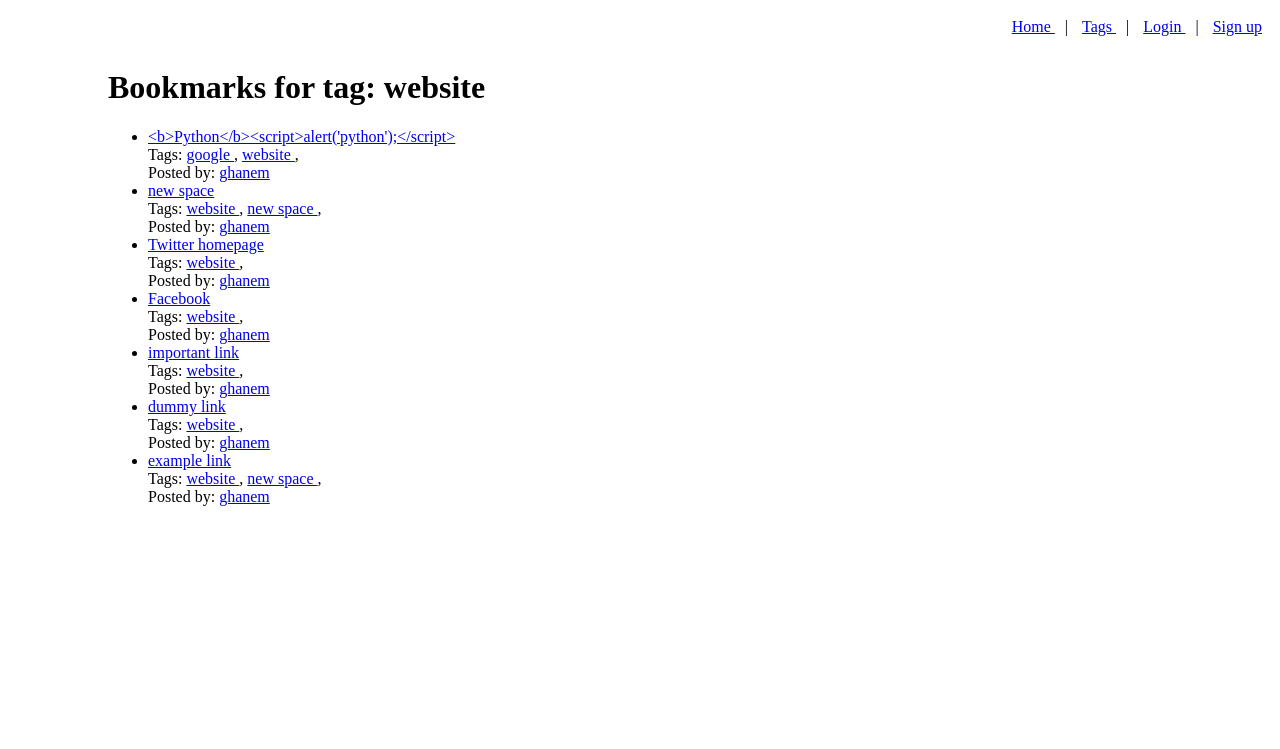
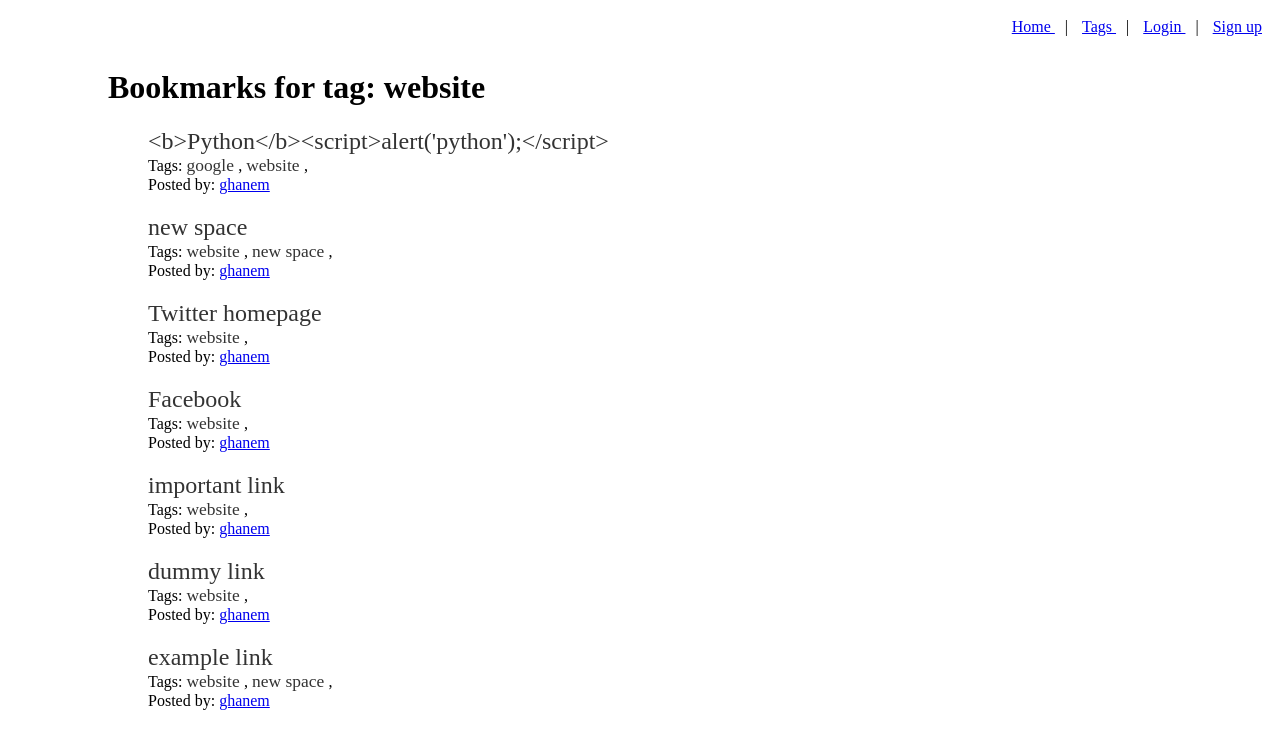
Before and after one commit to ghanemite/digbook, a Django app: page /tag/10/ in a window 1280 px wide. Shown: the top 749 px of the page. Run offline with Django 3.2, Linux system fonts and the light colour scheme; data comes from the database, SQL or seed files in the repository; both versions use the stored data as it was after the commit.

Commit message:
Tag cloud and some CSS

```diff
--- a/src/bookmarks/templates/bookmarks/bookmark_list.html
+++ b/src/bookmarks/templates/bookmarks/bookmark_list.html
@@ -1,7 +1,7 @@
 {% if bookmarks %}
 <ul class="bookmarks">
     {% for bookmark in bookmarks %}
-    <li>
+    <li class="bookmark">
         <a target="_blank" href="{{bookmark.link.url}}" class="title">
             {{bookmark.title}}
         </a> <br>
@@ -10,7 +10,7 @@
         {% if bookmark.tags.all %}
         <ul class="tags">
             {% for tag in bookmark.tags.all %}
-            <li>
+            <li class="tag-name">
                 <a href="{% url 'tag_page' tag.pk %}">
                     {{tag.name}}
                 </a>
--- a/src/static/css/main.css
+++ b/src/static/css/main.css
@@ -1,3 +1,7 @@
+ul li {
+    list-style: none;
+}
+
 #nav {
     float: right;
     padding-top: 10px;
@@ -35,6 +39,10 @@ ul.tags, ul.tags li {
     padding: 0;
 }
 
+ul.tags {
+    margin-top: 15px;
+}
+
 #tag-cloud {
     text-align: center;
 }
@@ -49,3 +57,20 @@ ul.tags, ul.tags li {
 .tag-cloud-3 {font-size: 160%}
 .tag-cloud-4 {font-size: 180%}
 .tag-cloud-5 {font-size: 200%}
+
+/* mine */
+.bookmark {
+    padding-bottom: 20px;
+}
+.title {
+    font-size: 1.5em !important;
+}
+.tag-name a, .title {
+    text-decoration: none;
+    font-size: 1.09em;
+    color: #333333;
+}
+.tag-name a:hover, .title:hover {
+    /* text-decoration: underline; */
+    color: #4d4dff;
+}
```
Also changed, not shown: src/db.sqlite3.
